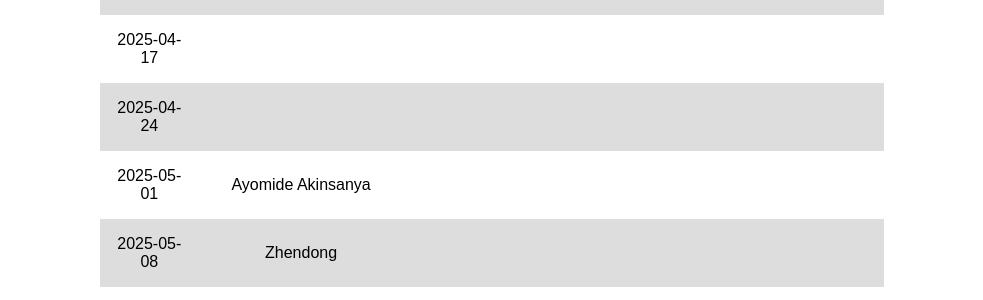
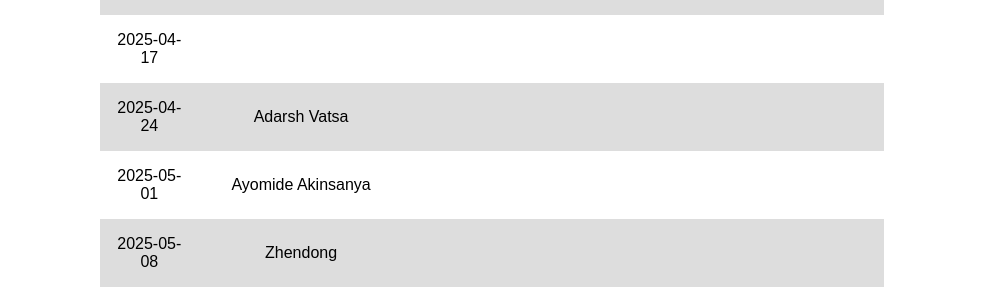
Before and after one commit to mgree/cypress, a Jekyll site: the page built from schedule.md, in a window 1280 px wide and 900 px high, scrolled down 1720 px. Shown: the part 309-609 px from the top of the window, without its empty margins (148-1131 px from the left). Built offline with Jekyll 4.4.1, drawn with Linux system fonts in a browser that asks for light colours.

Commit message:
Update schedule.md

```diff
--- a/schedule.md
+++ b/schedule.md
@@ -41,7 +41,7 @@ find someone willing to take your place first.
 | 2025-04-03 | Mihai Nicola | |
 | 2025-04-10 | Noam Zilberstein (Cornell) | Outcome Logic |
 | 2025-04-17 | | |
-| 2025-04-24 | | |
+| 2025-04-24 | Adarsh Vatsa | |
 | 2025-05-01 | Ayomide Akinsanya | |
 | 2025-05-08 | Zhendong | |
 | 2025-05-15 | | |
```
